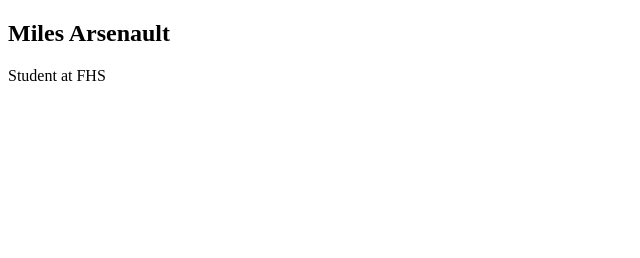
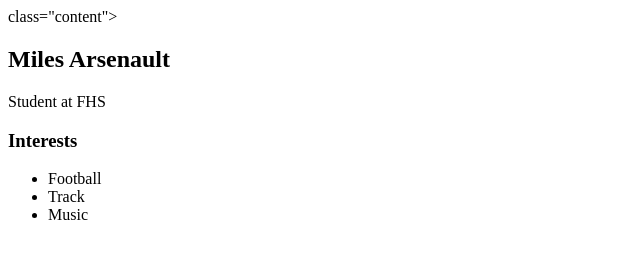
Before and after one commit to MilesArsen/MilesArsen.github.io, a plain HTML site: page index.html in a window 1280 px wide. Shown: the whole page, without its empty margins (0-640 px from the left). Drawn offline with Linux system fonts and the light colour scheme.

Commit message:
I didnt do much

```diff
--- a/index.html
+++ b/index.html
@@ -13,10 +13,17 @@
 <main>
     <div class="sidebar">
 
-</div>
-<div class="content">
+        class="content">
     <h2>Miles Arsenault</h2>
     <p>Student at FHS </p>
+    <div class="interests">
+        <h3>Interests</h3>
+        <ul>
+            <li>Football</li>
+            <li>Track</li>
+            <li>Music</li>
+        </ul>
+    </div>
 
 </div>
 
```
